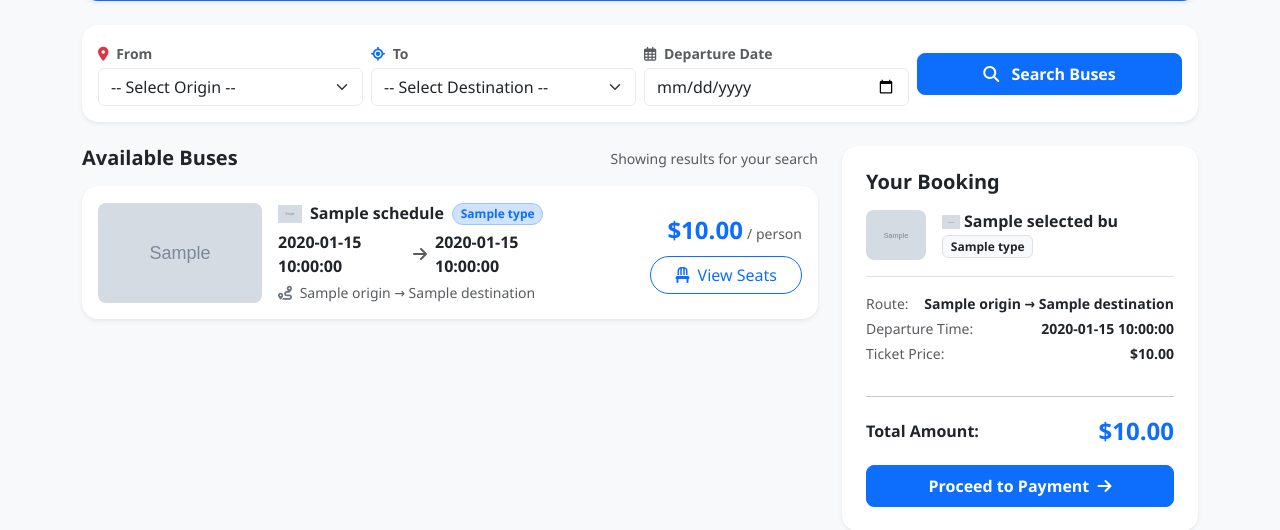
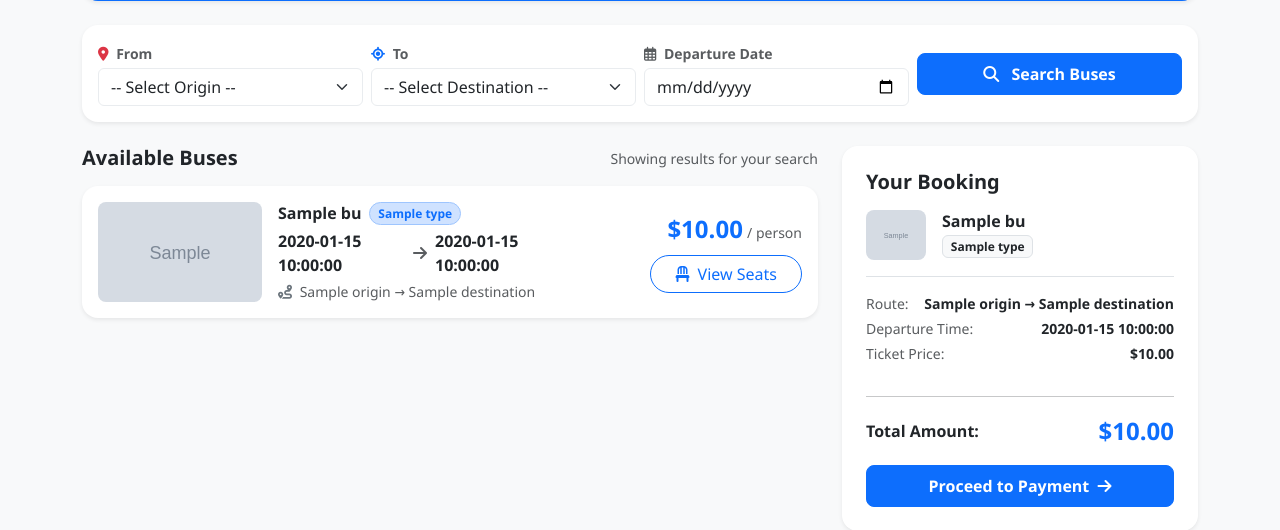
Before and after one commit to Reyzenn-bot/bus_booking, a Flask app: template templates/user/index.html in a window 1280 px wide. Shown: the part 294-824 px from the top of the page. Run offline with Flask 3, Linux system fonts and the light colour scheme; the template is opened without the code that fills it: most values are stand-ins (such as "Sample title", 1, 10 or a date in 2020); grey boxes marked "Sample" are stand-in pictures.

Commit message:
complete user folder

```diff
--- a/templates/user/index.html
+++ b/templates/user/index.html
@@ -5,7 +5,7 @@
 {% block content %}
 <div class="container my-4">
 
-    <!-- 1. Hero Banner Section -->
+    <!-- Hero Banner -->
     <div class="card bg-primary text-white p-4 mb-4 rounded-4 shadow-sm border-0 position-relative overflow-hidden">
         <div class="row align-items-center py-3">
             <div class="col-lg-8">
@@ -15,11 +15,11 @@
         </div>
     </div>
 
-    <!-- 2. Search Form Section (Dynamic Routes) -->
+    <!-- Search Form -->
     <div class="card p-3 shadow-sm border-0 rounded-4 mb-4 bg-white">
         <form action="{{ url_for('user.search') }}" method="GET" class="row g-2 align-items-center">
 
-            <!-- From Dropdown -->
+            <!-- Origin -->
             <div class="col-md-3">
                 <label class="form-label text-muted small fw-bold mb-1">
                     <i class="fa-solid fa-location-dot text-danger me-1"></i> From
@@ -34,7 +34,7 @@
                 </select>
             </div>
 
-            <!-- To Dropdown -->
+            <!-- Destination -->
             <div class="col-md-3">
                 <label class="form-label text-muted small fw-bold mb-1">
                     <i class="fa-solid fa-location-crosshairs text-primary me-1"></i> To
@@ -49,7 +49,7 @@
                 </select>
             </div>
 
-            <!-- Departure Date -->
+            <!-- Date -->
             <div class="col-md-3">
                 <label class="form-label text-muted small fw-bold mb-1">
                     <i class="fa-regular fa-calendar-days me-1"></i> Departure Date
@@ -58,7 +58,6 @@
                     value="{{ request.args.get('date', '') }}">
             </div>
 
-            <!-- Search Button -->
             <div class="col-md-3 d-flex align-items-end">
                 <button type="submit" class="btn btn-primary w-100 fw-bold py-2 rounded-3">
                     <i class="fa-solid fa-magnifying-glass me-2"></i> Search Buses
@@ -67,10 +66,8 @@
         </form>
     </div>
 
-    <!-- 3. Main Content: Available Buses & Your Booking -->
+    <!-- Available Buses List -->
     <div class="row g-4">
-
-        <!-- LEFT SIDE: Available Buses Loop -->
         <div class="col-lg-8">
             <div class="d-flex justify-content-between align-items-center mb-3">
                 <h5 class="fw-bold mb-0">Available Buses</h5>
@@ -81,22 +78,16 @@
             {% for schedule in schedules %}
             <div class="card border-0 shadow-sm rounded-4 mb-3 p-3">
                 <div class="row align-items-center g-3">
-                    <!-- Bus Image (Dynamic URL from Table buses) -->
                     <div class="col-md-3">
-                        <img src="{{ schedule.bus.image if (schedule.bus and schedule.bus.image) else (schedule.image or 'https://via.placeholder.com/150?text=Bus+Image') }}"
-                            class="img-fluid rounded-3 object-fit-cover" alt="Bus Image"
-                            style="height: 100px; width: 100%;">
+                        <img src="{{ schedule.bus.image if (schedule.bus and schedule.bus.image) else 'https://via.placeholder.com/150?text=Bus+Image' }}"
+                            class="img-fluid rounded-3 object-fit-cover" alt="Bus Image" style="height: 100px; width: 100%;">
                     </div>
 
-                    <!-- Bus Info & Logo -->
                     <div class="col-md-5">
                         <div class="d-flex align-items-center gap-2 mb-1">
-                            {% if schedule.bus and schedule.bus.logo %}
-                                <img src="{{ schedule.bus.logo }}" alt="Logo" class="rounded-1" style="width: 24px; height: 24px; object-fit: contain;">
-                            {% endif %}
-                            <h6 class="fw-bold mb-0">{{ schedule.name }}</h6>
+                            <h6 class="fw-bold mb-0">{{ schedule.bus.name }}</h6>
                             <span class="badge bg-primary-subtle text-primary border border-primary-subtle rounded-pill fs-8">
-                                {{ schedule.type }}
+                                {{ schedule.bus.type }}
                             </span>
                         </div>
                         <div class="d-flex align-items-center gap-2 text-dark fw-bold my-1">
@@ -105,17 +96,15 @@
                             <span>{{ schedule.arrival_time }}</span>
                         </div>
                         <p class="text-muted small mb-0">
-                            <i class="fa-solid fa-route text-secondary me-1"></i> {{ schedule.origin }} &rarr; {{ schedule.destination }}
+                            <i class="fa-solid fa-route text-secondary me-1"></i> {{ schedule.route.origin }} &rarr; {{ schedule.route.destination }}
                         </p>
                     </div>
 
-                    <!-- Price & View Seats Button -->
                     <div class="col-md-4 text-md-end border-start-md">
                         <div class="mb-2">
                             <span class="fs-4 fw-bold text-primary">${{ "%.2f"|format(schedule.price) }}</span>
                             <span class="text-muted small">/ person</span>
                         </div>
-
                         <a href="{{ url_for('user.home', select_id=schedule.id) }}"
                             class="btn btn-outline-primary fw-medium rounded-pill px-4">
                             <i class="fa-solid fa-chair me-1"></i> View Seats
@@ -130,33 +119,27 @@
                 <h6>No buses available for this route or date.</h6>
             </div>
             {% endif %}
-
         </div>
 
-        <!-- RIGHT SIDE: Your Booking Sidebar -->
+        <!-- Sidebar Booking -->
         <div class="col-lg-4">
             <div class="card border-0 shadow-sm rounded-4 p-4 sticky-top" style="top: 90px;">
                 <h5 class="fw-bold mb-3">Your Booking</h5>
 
                 {% if selected_bus %}
                 <div class="d-flex align-items-center gap-3 mb-3 pb-3 border-bottom">
-                    <img src="{{ selected_bus.bus.image if (selected_bus.bus and selected_bus.bus.image) else (selected_bus.image or 'https://via.placeholder.com/150?text=Bus+Image') }}"
+                    <img src="{{ selected_bus.bus.image if (selected_bus.bus and selected_bus.bus.image) else 'https://via.placeholder.com/150?text=Bus+Image' }}"
                         class="rounded-3 object-fit-cover" width="60" height="50" alt="Bus">
                     <div>
-                        <div class="d-flex align-items-center gap-1">
-                            {% if selected_bus.bus and selected_bus.bus.logo %}
-                                <img src="{{ selected_bus.bus.logo }}" alt="Logo" style="width: 18px; height: 18px; object-fit: contain;">
-                            {% endif %}
-                            <h6 class="fw-bold mb-0">{{ selected_bus.name }}</h6>
-                        </div>
-                        <span class="badge bg-light text-dark border fs-8 mt-1">{{ selected_bus.type }}</span>
+                        <h6 class="fw-bold mb-0">{{ selected_bus.bus.name }}</h6>
+                        <span class="badge bg-light text-dark border fs-8 mt-1">{{ selected_bus.bus.type }}</span>
                     </div>
                 </div>
 
                 <div class="small text-muted mb-3">
                     <div class="d-flex justify-content-between mb-1">
                         <span>Route:</span>
-                        <span class="fw-bold text-dark">{{ selected_bus.origin }} &rarr; {{ selected_bus.destination }}</span>
+                        <span class="fw-bold text-dark">{{ selected_bus.route.origin }} &rarr; {{ selected_bus.route.destination }}</span>
                     </div>
                     <div class="d-flex justify-content-between mb-1">
                         <span>Departure Time:</span>
@@ -178,7 +161,6 @@
                 <a href="#" class="btn btn-primary w-100 fw-bold py-2 rounded-3">
                     Proceed to Payment <i class="fa-solid fa-arrow-right ms-1"></i>
                 </a>
-
                 {% else %}
                 <div class="text-center py-5 text-muted">
                     <i class="fa-solid fa-ticket-simple fs-1 text-light-subtle mb-2"></i>
@@ -186,10 +168,8 @@
                     <p class="small text-secondary mb-0">Please click <b>"View Seats"</b> on any available bus to proceed.</p>
                 </div>
                 {% endif %}
-
             </div>
         </div>
-
     </div>
 </div>
 {% endblock %}
```
Also changed, not shown: templates/user/my_bookings.html (+20 -24 lines), templates/user/profile.html (+0 -8 lines), templates/user/search.html (+8 -16 lines).
